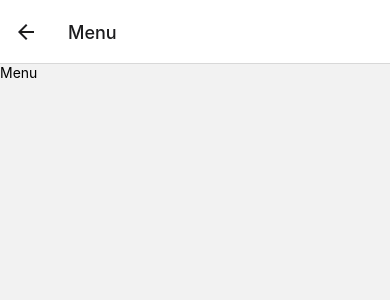
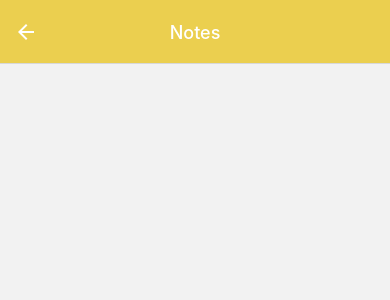
Before and after one commit to JPvenadas/MyNotepad, a React Native app: screen /Loading in a window 390 px wide. Shown: the top 300 px of the page. Built offline with nearby package versions, Linux system fonts and the light colour scheme.

Commit message:
remove the back button in the menu

```diff
--- a/components/login/LoginForm.jsx
+++ b/components/login/LoginForm.jsx
@@ -42,7 +42,7 @@ const LoginForm = ({Register, onLogin}) => {
            let variable
             database.users.map((user) => {
               if (values.email == user.email && values.password == user.password){
-                onLogin()
+                onLogin(user)
                 variable = true
               }
             })
--- a/navigation/Navigations.jsx
+++ b/navigation/Navigations.jsx
@@ -18,13 +18,22 @@ const Navigations = () => {
         }} />
         <Stack.Screen name="Register" component={Register}
          options={{
-          headerShown: false
+          headerShown: false,
         }} />
         <Stack.Screen name="Loading" component={Loading}
          options={{
           headerShown: false
         }}  />
-        <Stack.Screen name="Menu" component={Menu} />
+        <Stack.Screen name="Menu" component={Menu}
+        options={{
+          title: "Notes",
+          headerTitleAlign: 'center',
+          headerTintColor: 'white',
+          headerBackVisible: false,
+          headerStyle:{
+            backgroundColor: '#ebcf4f',
+          }
+        }}/>
         <Stack.Screen name="NoteView" component={Noteview} />
         <Stack.Screen name="NoteEdit" component={NoteEdit} />
     </Stack.Navigator>
--- a/screens/Loading.jsx
+++ b/screens/Loading.jsx
@@ -3,10 +3,10 @@ import { View, Text } from 'react-native'
 import { Global } from '../styles/GlobalStyles'
 import LottieView from 'lottie-react-native'
 
-const Loading = ({navigation}) => {
+const Loading = ({route, navigation}) => {
   setTimeout(()=>{
     navigation.pop()
-    navigation.navigate('Menu')
+    navigation.navigate('Menu',route.params)
   },3000)
 
   return (
--- a/screens/Login.jsx
+++ b/screens/Login.jsx
@@ -10,8 +10,9 @@ const Login = ({navigation}) => {
  const navigateRegister = () =>{
    navigation.navigate('Register')
  }
- const navigateLoading = () =>{
-  navigation.navigate('Loading')
+ const navigateLoading = (user) =>{
+   console.log(user)
+  navigation.navigate('Loading',user)
 }
 
   return (
--- a/screens/Menu.jsx
+++ b/screens/Menu.jsx
@@ -1,10 +1,10 @@
 import React from 'react'
 import { View, Text } from 'react-native'
 
-const Menu = () => {
+const Menu = ({route}) => {
   return (
     <View>
-        <Text>Menu</Text>
+        <Text>{JSON.stringify(route.params)}</Text>
     </View>
   )
 }
```
